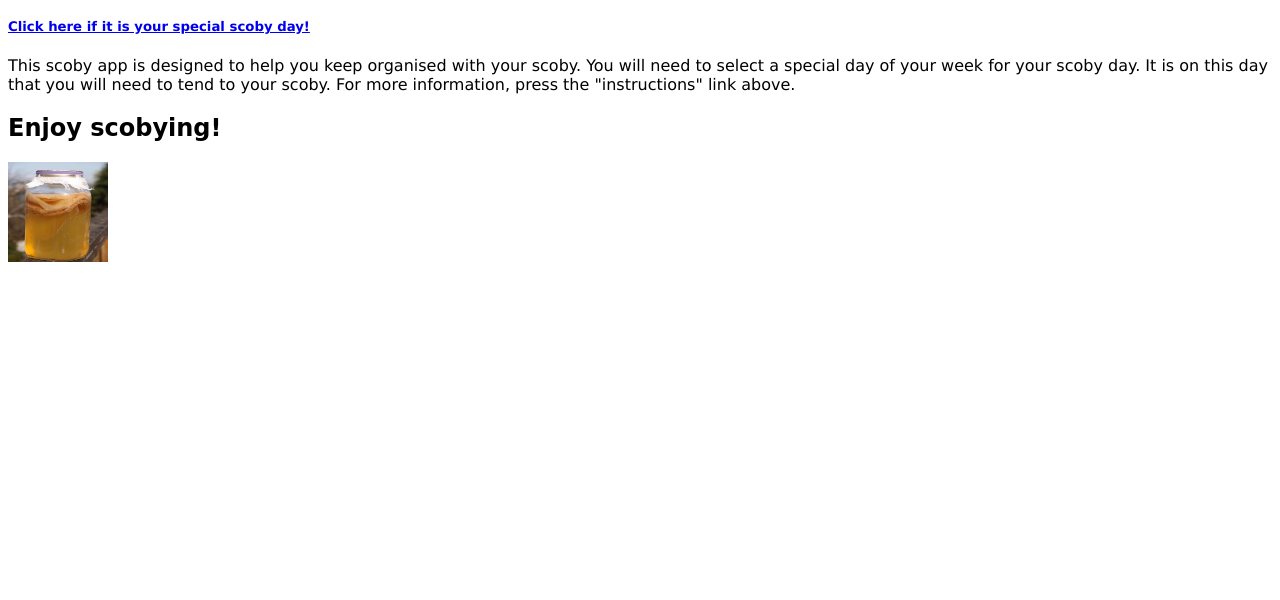
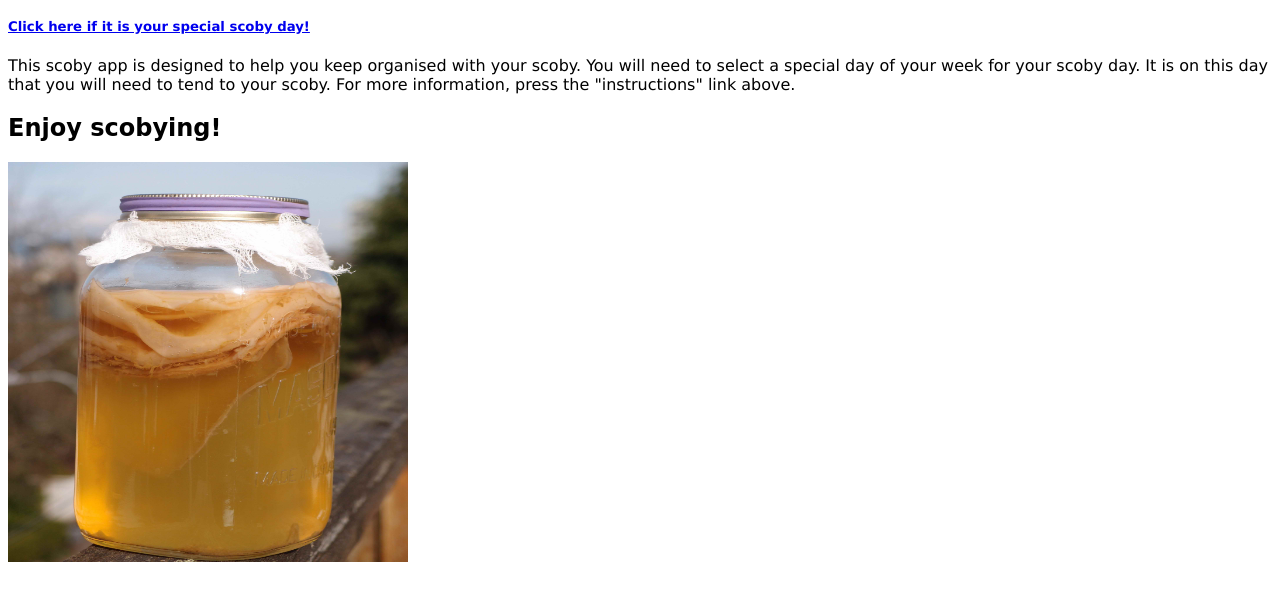
Before and after one commit to MrMan179/test, a plain HTML site: page index.html in a window 1280 px wide. Shown: the part 100-700 px from the top of the page. Drawn offline with Linux system fonts and the light colour scheme.

Commit message:
Update index.html

```diff
--- a/index.html
+++ b/index.html
@@ -14,6 +14,6 @@
         <h5 style="font-family:verdana"><a href="scobyDay.html"=>Click here if it is your special scoby day!</a></h5>
         <p style="font-family:verdana">This scoby app is designed to help you keep organised with your scoby. You will need to select a special day of your week for your scoby day. It is on this day that you will need to tend to your scoby. For more information, press the "instructions" link above.</p>
         <h2 class="a">Enjoy scobying!</h2>
-        <img src="scobyImage.jpg" width="100" height="100"></img>
+        <img src="scobyImage.jpg" width="400" height="400"></img>
     </body>
 </html>
```
